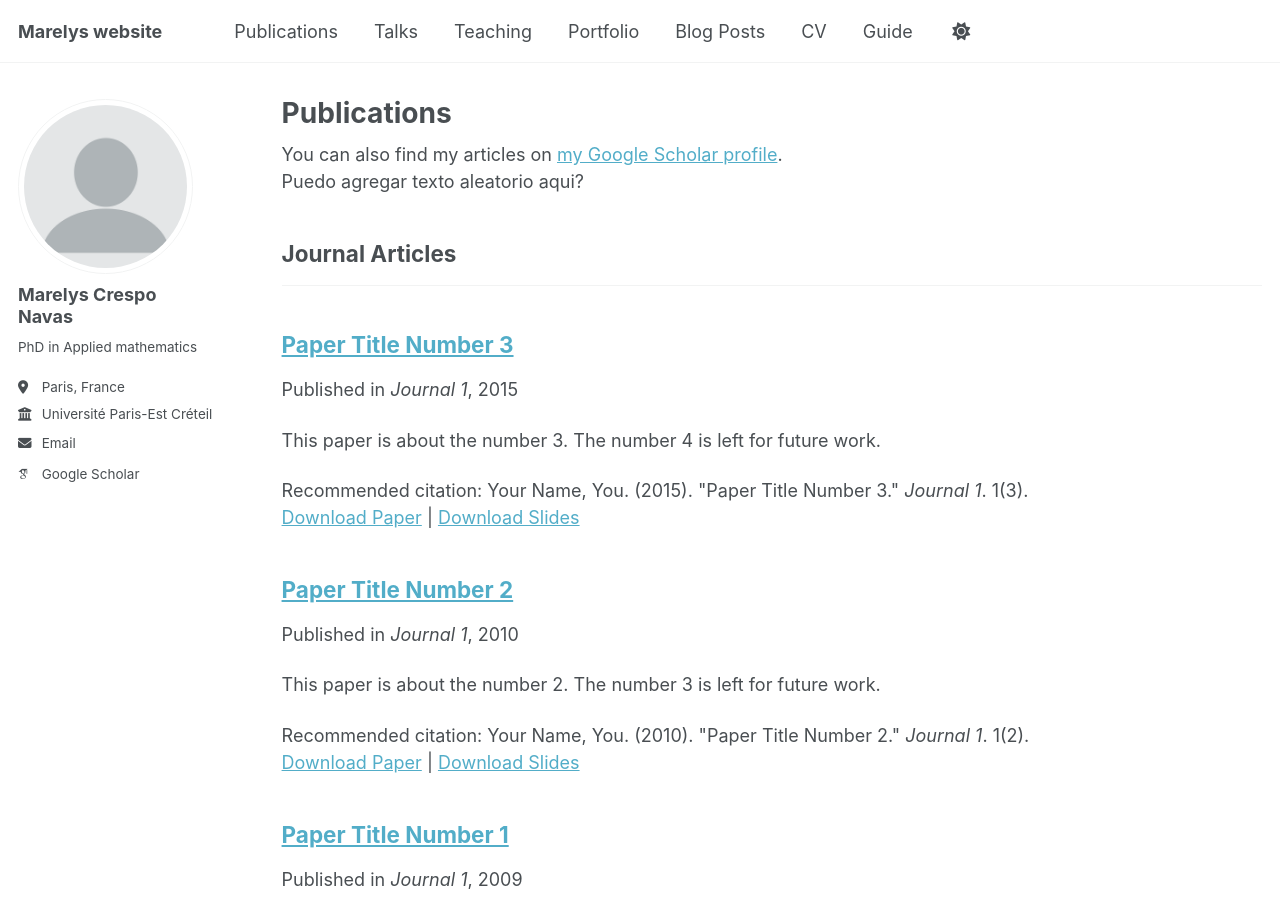
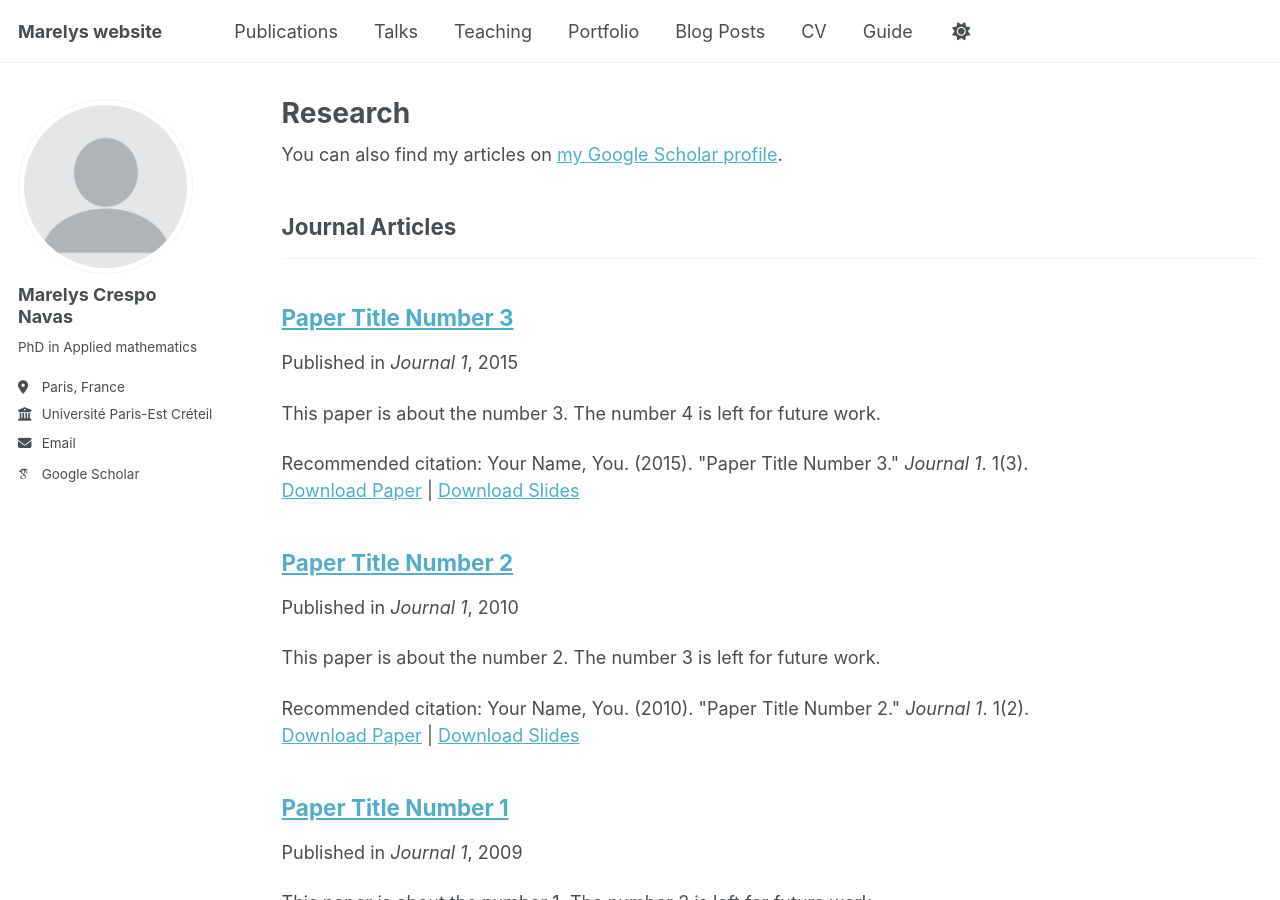
Before and after one commit to marelyscrespo/marelyscrespo.github.io, a Jekyll site: the page built from _pages/publications.html, in a window 1280 px wide and 900 px high. Built offline with Jekyll 4.4.1, drawn with Linux system fonts in a browser that asks for light colours; some web fonts are replaced; a script that is not in the unit is left out.

Commit message:
Update publications.html

```diff
--- a/_pages/publications.html
+++ b/_pages/publications.html
@@ -1,7 +1,7 @@
 ---
 layout: archive
-title: "Publications"
-permalink: /publications/
+title: "Research"
+permalink: /research/
 author_profile: true
 ---
 
@@ -9,10 +9,10 @@ author_profile: true
   <div class="wordwrap">You can also find my articles on <a href="{{site.author.googlescholar}}">my Google Scholar profile</a>.</div>
 {% endif %}
 
+
+
+
 {% include base_path %}
-
-Puedo agregar texto aleatorio aqui?
-
 
 <!-- New style rendering if publication categories are defined -->
 {% if site.publication_category %}
```
